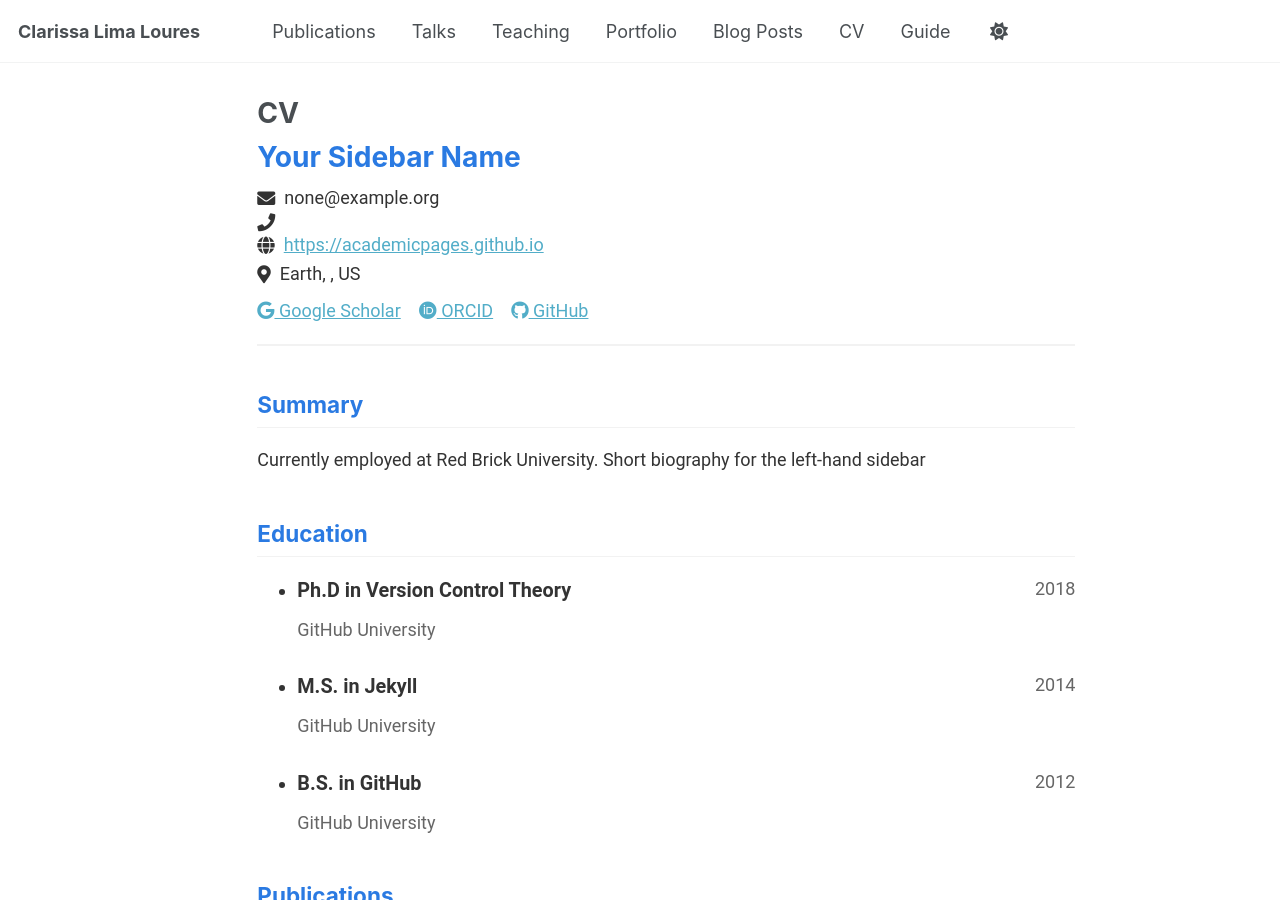
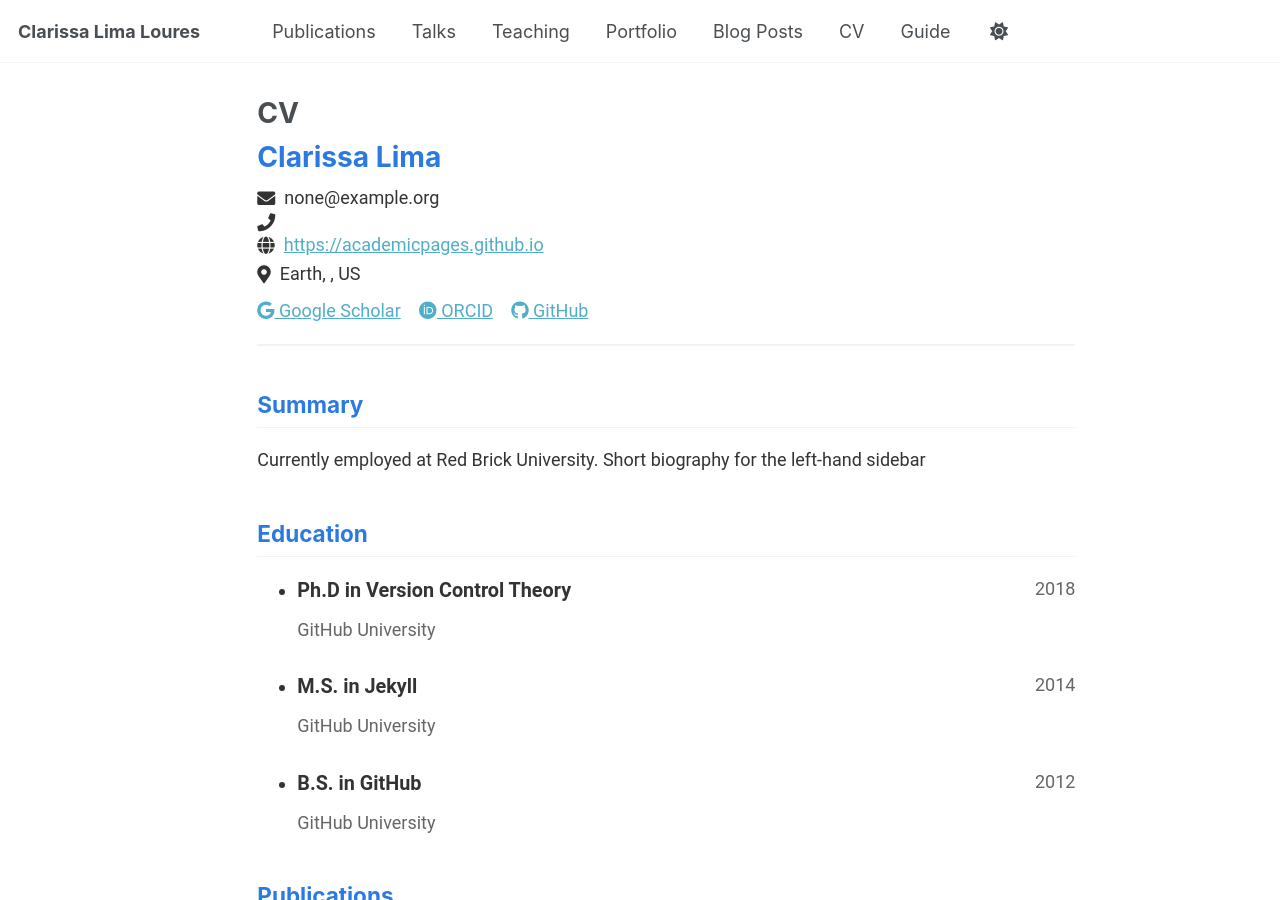
Before and after one commit to Clalloures/clalloures.github.io, a Jekyll site: the page built from _pages/cv-json.md, in a window 1280 px wide and 900 px high. Built offline with Jekyll 4.4.1, drawn with Linux system fonts in a browser that asks for light colours.

Commit message:
Update cv.json

```diff
--- a/_data/cv.json
+++ b/_data/cv.json
@@ -1,6 +1,6 @@
 {
   "basics": {
-    "name": "Your Sidebar Name",
+    "name": "Clarissa Lima",
     "email": "none@example.org",
     "phone": "",
     "website": "https://academicpages.github.io",
```
